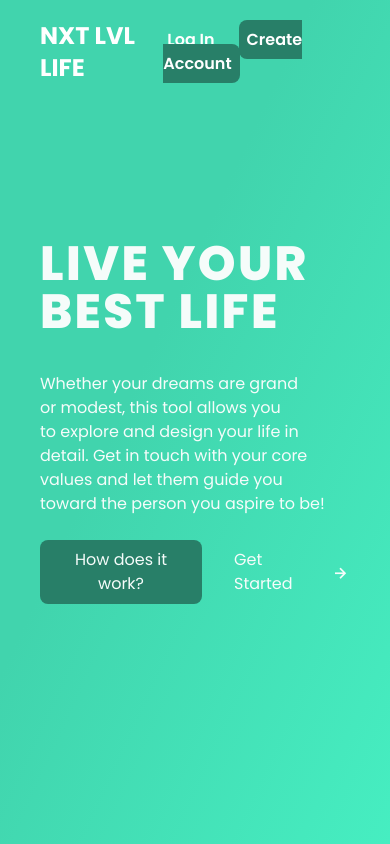
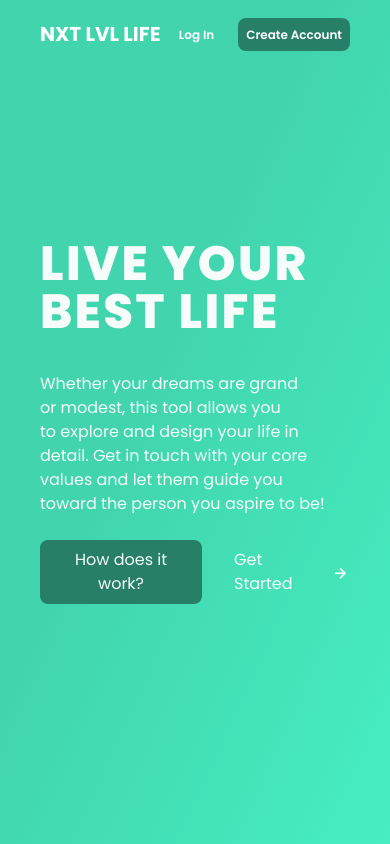
Before and after one commit to samlopezdev/nxt-lvl-life, a React (Vite) app in the folder client/: page / in a window 390 px wide. Shown: the top 844 px of the page. Built offline with nearby package versions, Linux system fonts and the light colour scheme.

Commit message:
fix: nav text breaks for mobile

```diff
--- a/client/src/components/home/NavAction.jsx
+++ b/client/src/components/home/NavAction.jsx
@@ -3,7 +3,7 @@ import { Link } from "react-router-dom";
 export default function NavAction() {
     const tokenId = localStorage.getItem("tokenId");
     const btnClasses =
-      "rounded-lg px-1 py-2 [transition:.3s_ease] hover:bg-accent-hover md:px-3";
+      "rounded-lg px-1 py-2 [transition:.3s_ease] text-xs hover:bg-accent-hover md:px-3 md:text-sm lg:text-base";
 
       return (
         <div className="font-semibold">
--- a/client/src/pages/Home.jsx
+++ b/client/src/pages/Home.jsx
@@ -12,7 +12,7 @@ export default function Home() {
     <>
       <header className="absolute left-0 top-0 z-10 w-full px-10 py-5 text-white [transition:.5s_ease] xl:px-48">
         <nav className="relative flex items-center justify-between">
-          <h2 className="text-2xl font-bold uppercase">Nxt Lvl Life</h2>
+          <h2 className="text-xl md:text-2xl font-bold uppercase">Nxt Lvl Life</h2>
 
           <NavAction />
         </nav>
```
